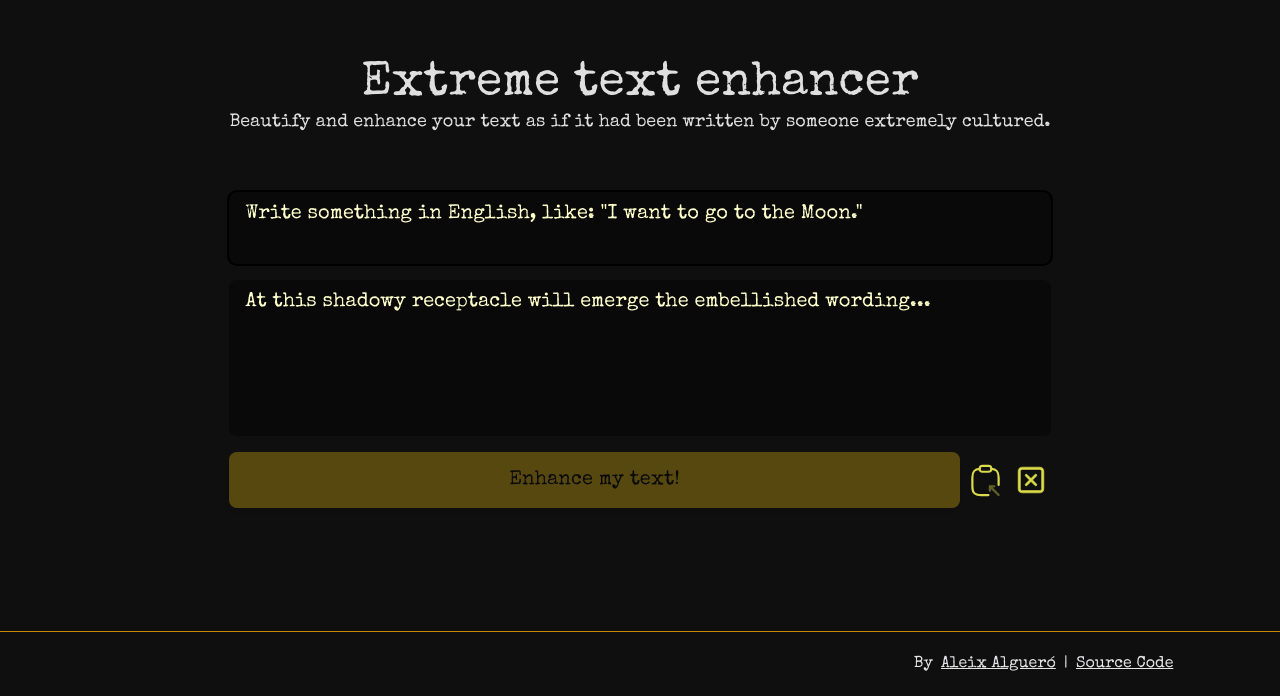
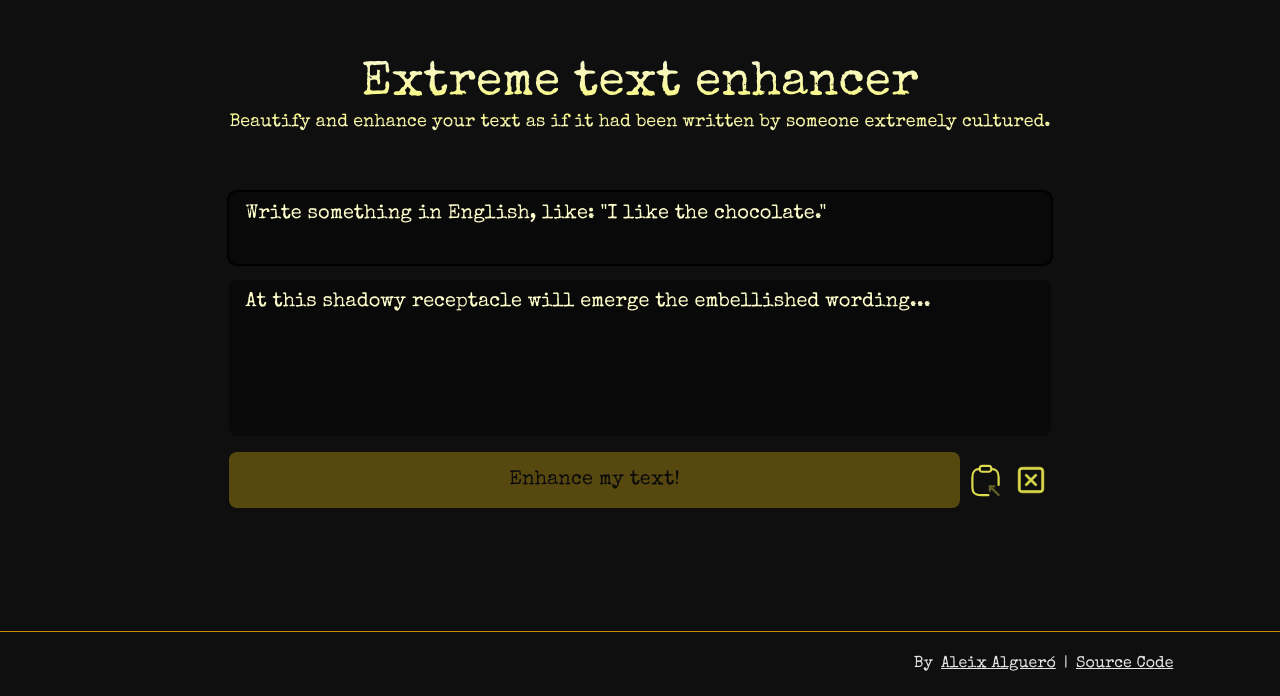
Before and after one commit to stv-beep/extreme-text-enhancer, a React (Vite) app: page / in a window 1280 px wide. Shown: the part 104-800 px from the top of the page. Built offline with nearby package versions, Linux system fonts and the light colour scheme; no server answers; what cohere-ai would draw is missing.

Commit message:
buttons refactor, readme and changed some styles

```diff
--- /dev/null
+++ b/src/components/ClearInput.jsx
@@ -0,0 +1,11 @@
+import Clear from '../assets/Clear'
+export default function ClearInput ({ onClick }) {
+  return (
+    <button
+      onClick={onClick} aria-label='Clear the input'
+      type='button' className='py-2 rounded-lg hover:scale-125 transition-transform duration-300' alt='Clear the input'
+    >
+      <Clear />
+    </button>
+  )
+}
--- /dev/null
+++ b/src/components/Copy.jsx
@@ -0,0 +1,11 @@
+import Clipboard from '../assets/Clipboard'
+export default function Copy ({ onClick }) {
+  return (
+    <button
+      onClick={onClick} aria-label='Copy to clipboard'
+      type='button' className='py-2 rounded-lg hover:scale-125 transition-transform duration-300' alt='Copy to clipboard'
+    >
+      <Clipboard />
+    </button>
+  )
+}
--- a/src/components/Header.jsx
+++ b/src/components/Header.jsx
@@ -1,8 +1,9 @@
 export default function Header () {
   return (
     <header className='py-4'>
-      <h1 className='text-5xl font-bold text-center'>Extreme text enhancer</h1>
-      <h3 className='text-lg font-bold text-center'>Beautify and enhance your text as if it had been written by someone extremely cultured.</h3>
+      <h1 className='text-5xl font-bold text-center bg-clip-text text-transparent bg-gradient-to-b from-[#f7f7cd] via-[#f8f8aa] to-[#f8f865]'>Extreme text enhancer
+      </h1>
+      <h3 className='text-lg font-bold text-center bg-clip-text text-transparent bg-gradient-to-t from-[#f7f7cd] via-[#f8f8aa] to-[#f8f865]'>Beautify and enhance your text as if it had been written by someone extremely cultured.</h3>
     </header>
   )
 }
--- a/src/components/Main.jsx
+++ b/src/components/Main.jsx
@@ -1,9 +1,9 @@
 import { useState } from 'react'
 import { enhanceText } from '../services/generate-text'
 import { checkLang } from '../services/check-lang'
-import Clipboard from '../assets/Clipboard'
-import Clear from '../assets/Clear'
 import LoadingIcons from 'react-loading-icons'
+import Copy from './Copy'
+import ClearInput from './ClearInput'
 
 export default function Main () {
   const [disabledBtn, setDisabledBtn] = useState(false)
@@ -15,8 +15,7 @@ export default function Main () {
 
   const handleChange = async (event) => {
     const value = event.target.value
-    setInput(event.target.value)
-    console.log(value)
+    setInput(value)
     const isValid = value.length >= minTextLength
     if (!isValid) {
       setDisabledBtn(false)
@@ -70,10 +69,17 @@ export default function Main () {
   }
   document.addEventListener('input', onExpandableTextareaInput)
 
+  /* if enter key is pressed */
+  const handleKeyDown = event => {
+    if (event.key === 'Enter') {
+      handleClick()
+    }
+  }
+
   return (
     <div className='my-10'>
       <div className='flex flex-col gap-4'>
-        <textarea onInput={handleChange} id='prompt' className='autoExpand flex-1 w-full px-4 py-2 xl:text-xl lg:text-lg md:text-md text-yellow-400 placeholder-[#ffffcc] bg-[#090909] rounded-lg appearance-none focus:outline-none focus:ring-2 focus:ring-black focus:border-transparent resize-none' placeholder='Write something in English, like: "I want to go to the Moon."' rows='2' data-min-rows='2' cols='40' autoFocus value={input} maxLength='400' />
+        <textarea onInput={handleChange} onKeyDown={handleKeyDown} id='prompt' className='autoExpand flex-1 w-full px-4 py-2 xl:text-xl lg:text-lg md:text-md text-yellow-400 placeholder-[#ffffcc] bg-[#090909] rounded-lg appearance-none focus:outline-none focus:ring-2 focus:ring-black focus:border-transparent resize-none' placeholder='Write something in English, like: "I like the chocolate."' rows='2' data-min-rows='2' cols='40' autoFocus value={input} maxLength='400' />
 
         <textarea
           id='result' className='autoExpand flex-1 w-full px-4 py-2 xl:text-xl lg:text-lg md:text-md text-yellow-400 placeholder-[#ffffcc] bg-[#090909] rounded-lg appearance-none focus:outline-none focus:ring-2 focus:ring-black focus:border-transparent resize-none' placeholder='At this shadowy receptacle will emerge the embellished wording...' rows='5' data-min-rows='2' cols='40' disabled
@@ -95,18 +101,8 @@ export default function Main () {
             ><LoadingIcons.Bars stroke='#ffff03' fill='#000' height='35px' />
             </button>
             )}
-        <button
-          onClick={copyText} aria-label='Copy to clipboard'
-          type='button' className='py-2 rounded-lg hover:scale-125 transition-transform duration-300' alt='Copy to clipboard'
-        >
-          <Clipboard />
-        </button>
-        <button
-          onClick={clearInput} aria-label='Clear the input'
-          type='button' className='py-2 rounded-lg hover:scale-125 transition-transform duration-300' alt='Clear the input'
-        >
-          <Clear />
-        </button>
+        <Copy onClick={copyText} />
+        <ClearInput onClick={clearInput} />
       </div>
     </div>
   )
```
Also changed, not shown: 1 other file (tests, documents, lock files or other folders).
